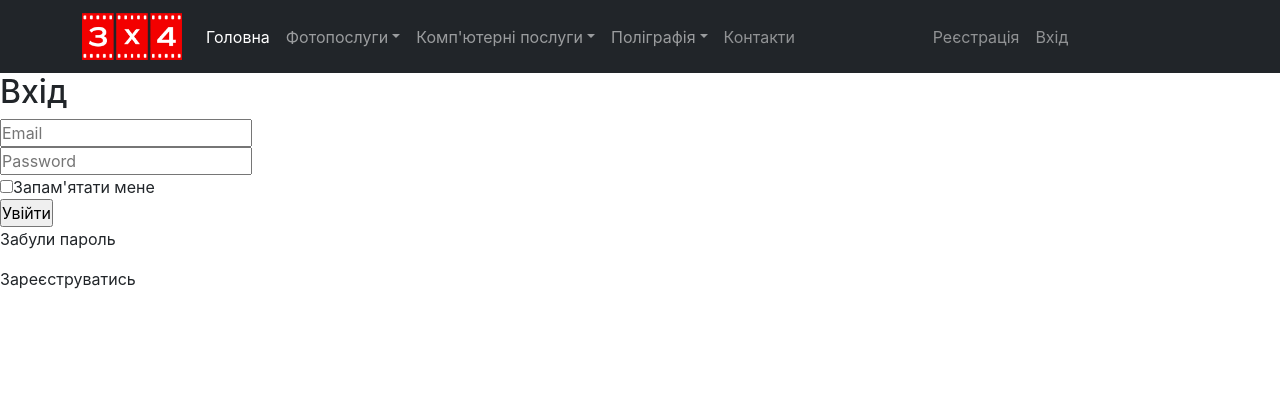
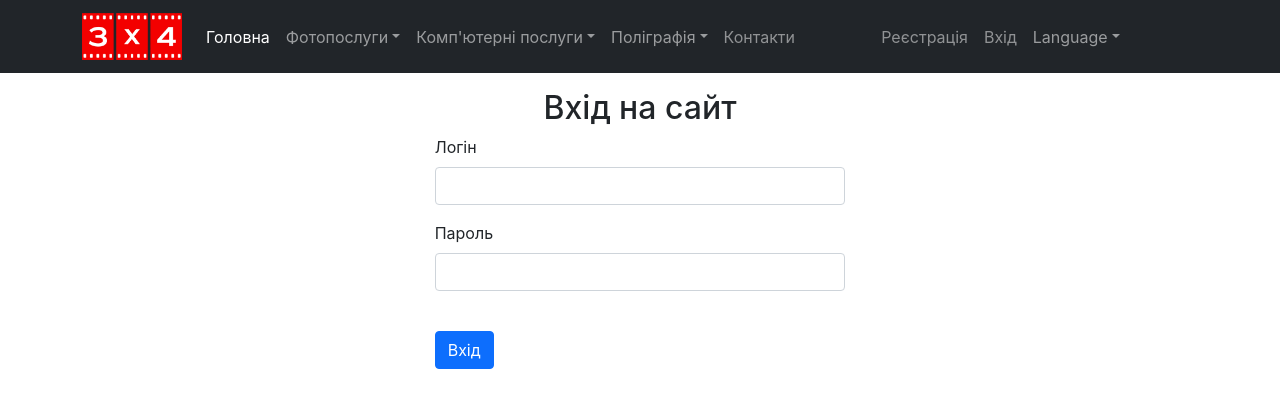
Before and after one commit to Kvazar3S273/React3x4, a React (Create React App) app: page /login in a window 1280 px wide. Shown: the top 408 px of the page. Built offline with nearby package versions, Linux system fonts and the light colour scheme.

Commit message:
add formik

```diff
--- a/package.json
+++ b/package.json
@@ -9,12 +9,14 @@
     "axios": "^0.26.0",
     "bootstrap": "^5.1.3",
     "classnames": "^2.3.1",
+    "formik": "^2.2.9",
     "prop-types": "^15.8.1",
     "react": "^17.0.2",
     "react-dom": "^17.0.2",
     "react-router-dom": "^5.3.0",
     "react-scripts": "5.0.0",
-    "web-vitals": "^2.1.4"
+    "web-vitals": "^2.1.4",
+    "yup": "^0.32.11"
   },
   "scripts": {
     "start": "react-scripts start",
--- a/src/components/auth/login/index.js
+++ b/src/components/auth/login/index.js
@@ -1,35 +1,50 @@
-import React, { Component } from 'react'
-//import './indexlog.css';
+import React, { useState } from "react";
+import { Formik, Form } from "formik";
+import MyTextInput from "../../common/MyTextInput";
 
-export class LoginPage extends Component {
-  render() {
-    return (
-      <section>
-        <div className="box">
-          <div className="form">
-            <h2>Вхід</h2>
-            <form>
-              <div className="inputBx">
-                <input type="text" placeholder="Email" />
-              </div>
-              <div className="inputBx">
-                <input type="password" placeholder="Password" />
-              </div>
-              <label className="remember">
-                <input type="checkbox" />
-                  Запам'ятати мене
-              </label>
-              <div className="inputBx">
-                <input type="submit" value="Увійти" />
-              </div>
-            </form>
-            <p>Забули пароль</p>
-            <p>Зареєструватись</p>
-          </div>
-        </div>
-      </section>
-    )
-  }
-}
+const LoginPage = () => {
+
+  return (
+    <div className="row">
+        <div className="offset-md-4 col-md-4">
+          <h2 className="text-center mt-3">Вхід на сайт</h2>
+
+
+      <Formik
+        initialValues={{
+          email: "",
+          password: ""
+        }}
+        onSubmit={(values) => {
+          console.log("values submit", values);
+        }}
+      >
+        <Form>
+
+          <MyTextInput
+          label="Логін"
+          id="email"
+          name="email"
+          type="text"
+          />
+
+          <MyTextInput
+          label="Пароль"
+          id="password"
+          name="password"
+          type="password"
+          />
+
+          <input
+          type="submit"
+          className="btn btn-primary mt-4"
+          value="Вхід">
+            </input>
+        </Form>
+      </Formik>
+    </div>
+    </div>
+  );
+};
 
 export default LoginPage;
--- /dev/null
+++ b/src/components/common/MyTextInput.js
@@ -0,0 +1,19 @@
+ import { useField } from 'formik';
+
+ const MyTextInput = ({ label, ...props }) => {
+   // useField() returns [formik.getFieldProps(), formik.getFieldMeta()]
+   // which we can spread on <input>. We can use field meta to show an error
+   // message if the field is invalid and it has been touched (i.e. visited)
+   const [field, meta] = useField(props);
+   return (
+     <div className="mb-3">
+       <label htmlFor={props.id || props.name} className="form-label">{label}</label>
+       <input className="form-control" {...field} {...props} />
+       {/* {meta.touched && meta.error ? (
+         <div className="error">{meta.error}</div>
+       ) : null} */}
+     </div>
+   );
+ };
+
+ export default MyTextInput;
--- a/src/components/common/TextBoxField.js
+++ b/src/components/common/TextBoxField.js
@@ -1,21 +1,52 @@
 import PropTypes from "prop-types";
-const TextBoxField = ({ field, value, type, label, num, onChangeHandler }) => {
+const TextBoxField = ({ field, value, type, label, num, isvalid, onChangeHandler }) => {
+
+    if(isvalid){
+        return (
+            <div className="col-md-12" >
+                <label htmlFor={field} className="form-label">{label}</label>
+                <input type={type}
+                    className="form-control is-valid"
+                    id={field}
+                    name={field}
+                    value={value}
+                    onChange={onChangeHandler}
+                />
+            </div>
+        );
+    }
+    else {
         return (
             <div className="col-md-12">
                 <label htmlFor={field} className="form-label">{label}</label>
                 <input type={type}
-                className="form-control is valid"
+                    className="form-control is-invalid"
                     id={field}
                     name={field}
-                num={num}
                     value={value}
                     onChange={onChangeHandler}
-                required
                 />
-            <div className="valid-feedback"> Добре є </div>
-            <div className="invalid-feedback"> Не повністю або неправильно заповнене поле! </div>
             </div>
         );
+    }
+
+
+//   return (
+//     <div className="col-md-12">
+//             <label htmlFor={field} className="form-label">{label}</label>
+//             <input type={type}
+//                 className="form-control is valid"
+//                 id={field}
+//                 name={field}
+//                 num={num}
+//                 value={value}
+//                 onChange={onChangeHandler}
+//                 required
+//             />
+//             {/* <div className="valid-feedback"> Добре є </div>
+//             <div className="invalid-feedback"> Не повністю або неправильно заповнене поле! </div> */}
+//         </div>
+//   );
 };
 
 TextBoxField.propTypes={
--- a/src/components/navbar/index.js
+++ b/src/components/navbar/index.js
@@ -173,6 +173,36 @@ export class Navbar extends Component {
                   Вхід
                 </Link>
               </li>
+
+              <li className="navbar-nav nav-item dropdown">
+                <Link
+                  className="nav-link dropdown-toggle"
+                  to="/"
+                  id="navbarDropdown"
+                  role="button"
+                  data-bs-toggle="dropdown"
+                  aria-expanded="true"
+                >
+                  Language
+                </Link>
+                <ul
+                  className="dropdown-menu bg-secondary"
+                  aria-labelledby="navbarDropdown"
+                >
+                  <li>
+                    <Link className="dropdown-item" to="#">
+                      Українська
+                    </Link>
+                  </li>
+                  <li>
+                    <Link className="dropdown-item" to="#">
+                      English
+                    </Link>
+                  </li>
+
+                </ul>
+              </li>
+
             </ul>
 
             {/* <form className="d-flex">
```
Also changed, not shown: 1 other file (tests, documents, lock files or other folders). Lines whose indentation alone changed are shown as unchanged.
